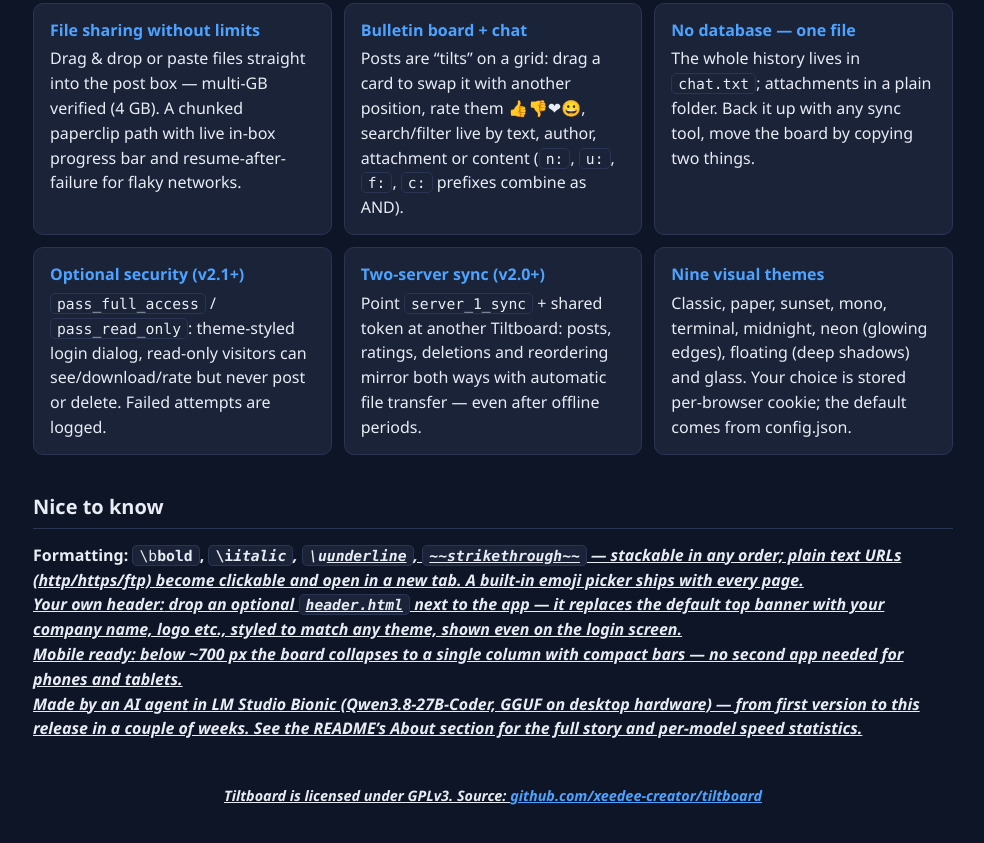
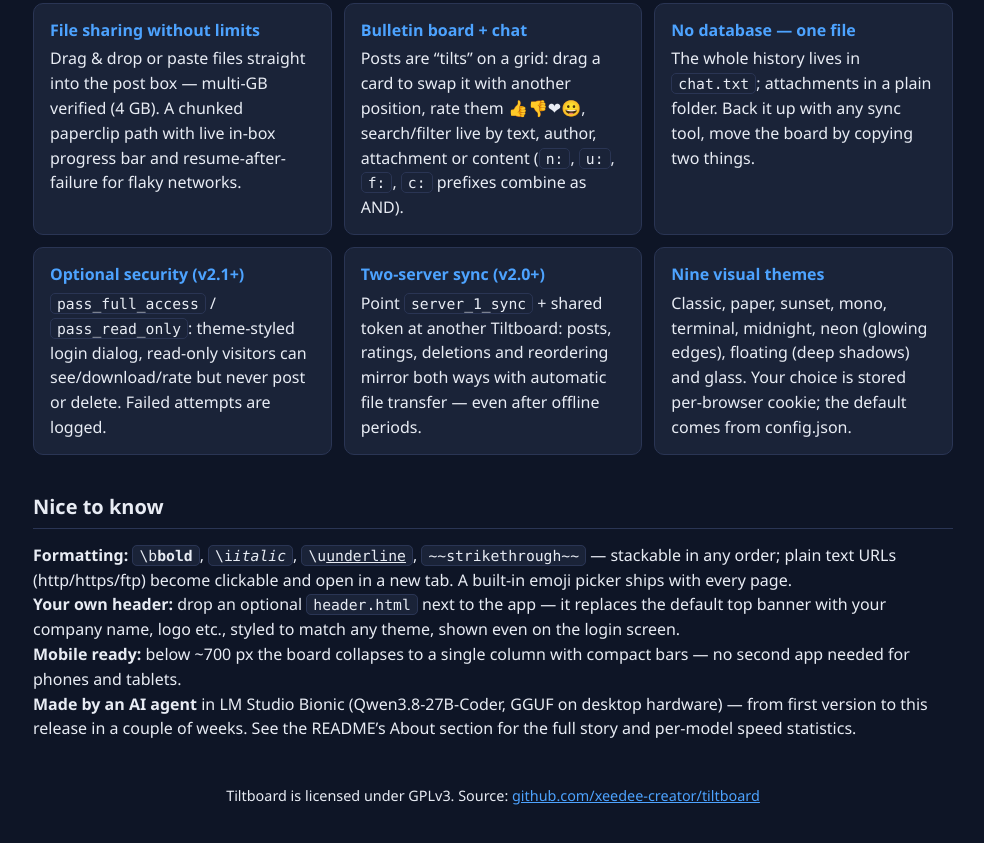
Before and after one commit to xeedee-creator/tiltboard, a plain HTML site: page docs/index.html in a window 1280 px wide. Shown: the part 1214-2057 px from the top of the page, without its empty margins (147-1131 px from the left). Drawn offline with Linux system fonts and the light colour scheme.

Commit message:
Fix missing closing tags in formatting line of landing page

```diff
--- a/docs/index.html
+++ b/docs/index.html
@@ -84,7 +84,7 @@ python tiltboard/app.py            # → http://localhost:8000</pre>
 
 <section id="details">
   <h2>Nice to know</h2>
-  <p><b>Formatting:</b> <code>\b<b>bold</code>, <code>\i<i>italic</code>, <code>\u<u>underline</code>, <code>~~strikethrough~~</code> — stackable in any order; plain text URLs (http/https/ftp) become clickable and open in a new tab. A built-in emoji picker ships with every page.</p>
+  <p><b>Formatting:</b> <code>\b<b>bold</b></code>, <code>\i<i>italic</i></code>, <code>\u<u>underline</u></code>, <code>~~strikethrough~~</code> — stackable in any order; plain text URLs (http/https/ftp) become clickable and open in a new tab. A built-in emoji picker ships with every page.</p>
   <p><b>Your own header:</b> drop an optional <code>header.html</code> next to the app — it replaces the default top banner with your company name, logo etc., styled to match any theme, shown even on the login screen.</p>
   <p><b>Mobile ready:</b> below ~700&nbsp;px the board collapses to a single column with compact bars — no second app needed for phones and tablets.</p>
   <p><b>Made by an AI agent</b> in LM Studio Bionic (Qwen3.8-27B-Coder, GGUF on desktop hardware) — from first version to this release in a couple of weeks. See the README’s About section for the full story and per-model speed statistics.</p>
```
